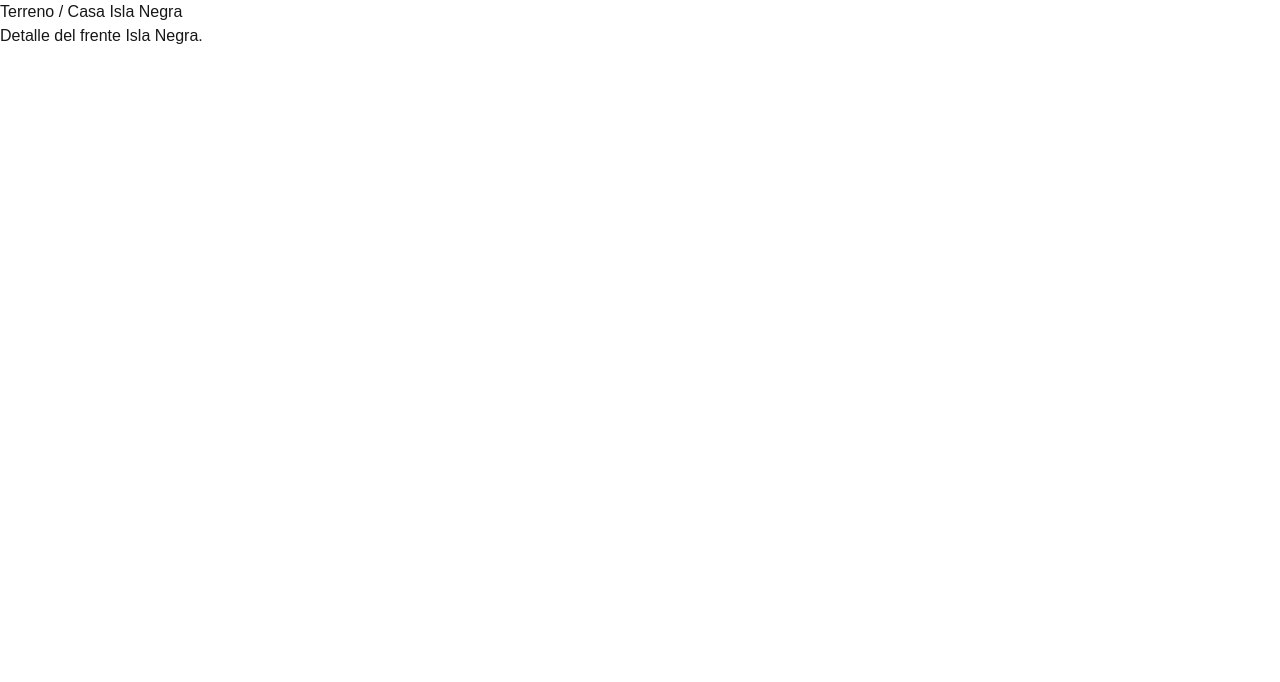
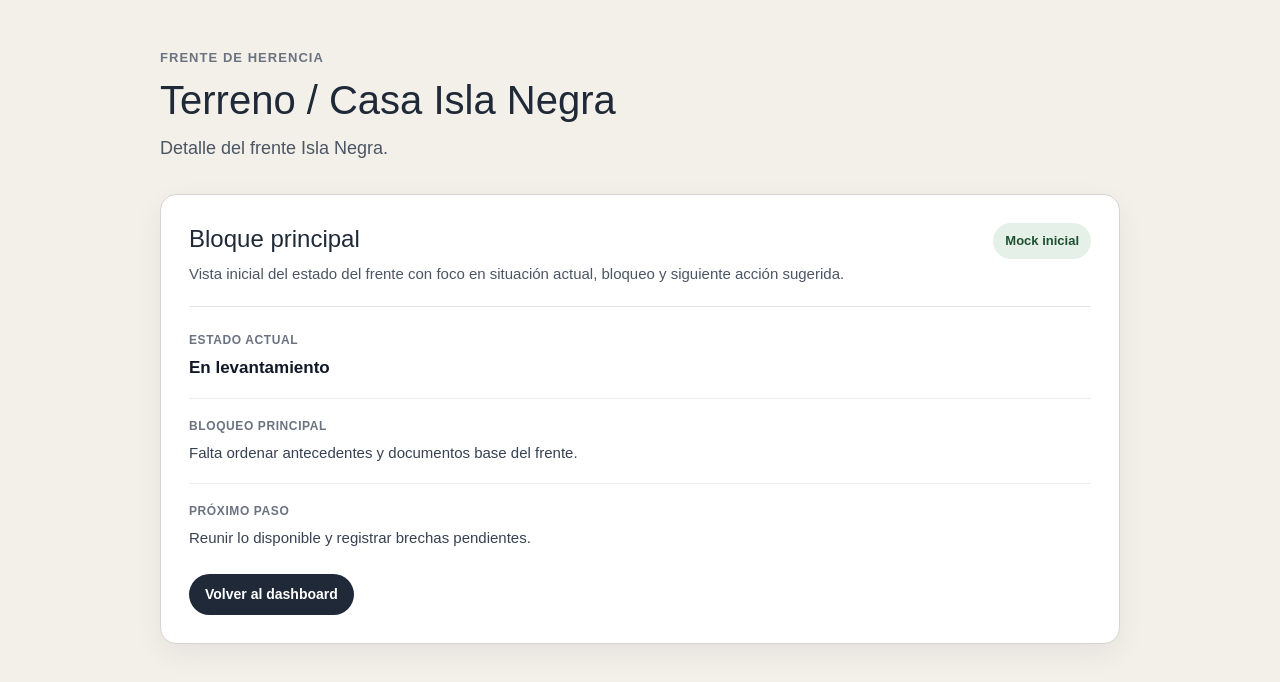
Before and after one commit to Symbiocreativo/herencia-webapp, a Next.js app: page /frentes/isla-negra in a window 1280 px wide. Shown: the top 682 px of the page. Built offline with nearby package versions, Linux system fonts and the light colour scheme.

Commit message:
Build Isla Negra page

```diff
--- a/src/app/frentes/isla-negra/page.tsx
+++ b/src/app/frentes/isla-negra/page.tsx
@@ -1,8 +1,201 @@
+import Link from "next/link";
+import type { CSSProperties } from "react";
+
+type DetailItem = {
+  label: string;
+  value: string;
+  emphasis?: "strong" | "body";
+};
+
+const detailItems: DetailItem[] = [
+  {
+    label: "Estado actual",
+    value: "En levantamiento",
+    emphasis: "strong",
+  },
+  {
+    label: "Bloqueo principal",
+    value: "Falta ordenar antecedentes y documentos base del frente.",
+    emphasis: "body",
+  },
+  {
+    label: "Próximo paso",
+    value: "Reunir lo disponible y registrar brechas pendientes.",
+    emphasis: "body",
+  },
+];
+
+const pageStyles: Record<string, CSSProperties> = {
+  main: {
+    minHeight: "100vh",
+    background: "#f3f0ea",
+    color: "#1f2937",
+    padding: "48px 24px 64px",
+  },
+  shell: {
+    maxWidth: "960px",
+    margin: "0 auto",
+  },
+  hero: {
+    marginBottom: "32px",
+  },
+  eyebrow: {
+    margin: 0,
+    fontSize: "13px",
+    fontWeight: 700,
+    letterSpacing: "0.08em",
+    textTransform: "uppercase",
+    color: "#6b7280",
+  },
+  title: {
+    margin: "10px 0 12px",
+    fontSize: "40px",
+    lineHeight: 1.1,
+  },
+  subtitle: {
+    margin: 0,
+    maxWidth: "760px",
+    fontSize: "18px",
+    lineHeight: 1.6,
+    color: "#4b5563",
+  },
+  card: {
+    padding: "28px",
+    border: "1px solid #d6d3d1",
+    borderRadius: "16px",
+    backgroundColor: "#ffffff",
+    boxShadow: "0 10px 30px rgba(15, 23, 42, 0.06)",
+  },
+  cardHeader: {
+    display: "flex",
+    justifyContent: "space-between",
+    alignItems: "flex-start",
+    gap: "16px",
+    marginBottom: "24px",
+    paddingBottom: "20px",
+    borderBottom: "1px solid #e7e5e4",
+  },
+  cardTitle: {
+    margin: 0,
+    fontSize: "24px",
+    lineHeight: 1.3,
+  },
+  cardCopy: {
+    margin: "8px 0 0",
+    fontSize: "15px",
+    lineHeight: 1.55,
+    color: "#4b5563",
+  },
+  badge: {
+    display: "inline-flex",
+    alignItems: "center",
+    padding: "8px 12px",
+    borderRadius: "999px",
+    backgroundColor: "#e5f0e8",
+    color: "#1f5130",
+    fontSize: "13px",
+    fontWeight: 700,
+    whiteSpace: "nowrap",
+  },
+  details: {
+    margin: 0,
+    display: "grid",
+    gap: "18px",
+  },
+  row: {
+    paddingBottom: "18px",
+    borderBottom: "1px solid #f0eeea",
+  },
+  label: {
+    marginBottom: "6px",
+    fontSize: "12px",
+    fontWeight: 700,
+    letterSpacing: "0.05em",
+    textTransform: "uppercase",
+    color: "#6b7280",
+  },
+  strongValue: {
+    margin: 0,
+    fontSize: "17px",
+    fontWeight: 600,
+    color: "#111827",
+  },
+  textValue: {
+    margin: 0,
+    fontSize: "15px",
+    lineHeight: 1.6,
+    color: "#374151",
+  },
+  footer: {
+    marginTop: "24px",
+  },
+  link: {
+    display: "inline-flex",
+    alignItems: "center",
+    justifyContent: "center",
+    padding: "10px 16px",
+    borderRadius: "999px",
+    backgroundColor: "#1f2937",
+    color: "#ffffff",
+    fontSize: "14px",
+    fontWeight: 600,
+    textDecoration: "none",
+  },
+};
+
 export default function IslaNegraPage() {
   return (
-    <main>
-      <h1>Terreno / Casa Isla Negra</h1>
-      <p>Detalle del frente Isla Negra.</p>
+    <main style={pageStyles.main}>
+      <div style={pageStyles.shell}>
+        <header style={pageStyles.hero}>
+          <p style={pageStyles.eyebrow}>Frente de herencia</p>
+          <h1 style={pageStyles.title}>Terreno / Casa Isla Negra</h1>
+          <p style={pageStyles.subtitle}>Detalle del frente Isla Negra.</p>
+        </header>
+
+        <section aria-label="Resumen del frente Isla Negra" style={pageStyles.card}>
+          <div style={pageStyles.cardHeader}>
+            <div>
+              <h2 style={pageStyles.cardTitle}>Bloque principal</h2>
+              <p style={pageStyles.cardCopy}>
+                Vista inicial del estado del frente con foco en situación actual,
+                bloqueo y siguiente acción sugerida.
+              </p>
+            </div>
+            <span style={pageStyles.badge}>Mock inicial</span>
+          </div>
+
+          <dl style={pageStyles.details}>
+            {detailItems.map((item, index) => {
+              const isLastItem = index === detailItems.length - 1;
+
+              return (
+                <div
+                  key={item.label}
+                  style={isLastItem ? { borderBottom: "none", paddingBottom: 0 } : pageStyles.row}
+                >
+                  <dt style={pageStyles.label}>{item.label}</dt>
+                  <dd
+                    style={
+                      item.emphasis === "strong"
+                        ? pageStyles.strongValue
+                        : pageStyles.textValue
+                    }
+                  >
+                    {item.value}
+                  </dd>
+                </div>
+              );
+            })}
+          </dl>
+
+          <div style={pageStyles.footer}>
+            <Link href="/dashboard" style={pageStyles.link}>
+              Volver al dashboard
+            </Link>
+          </div>
+        </section>
+      </div>
     </main>
   );
 }
```
